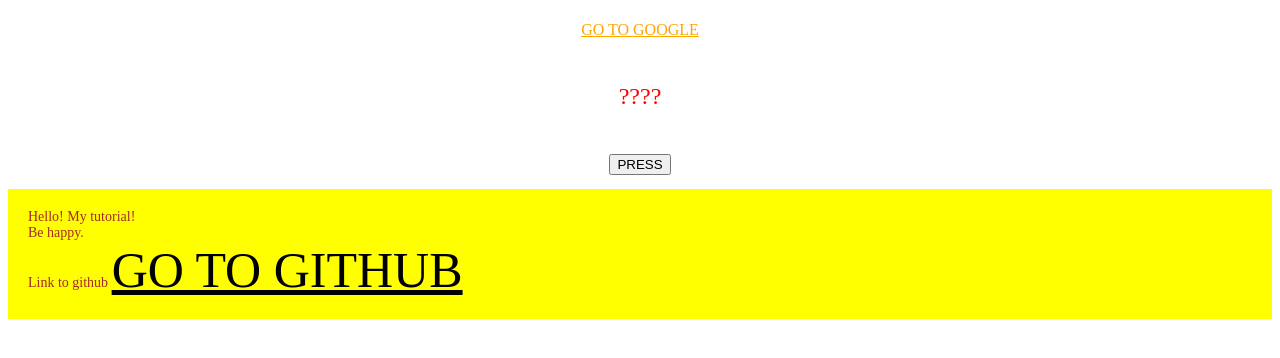
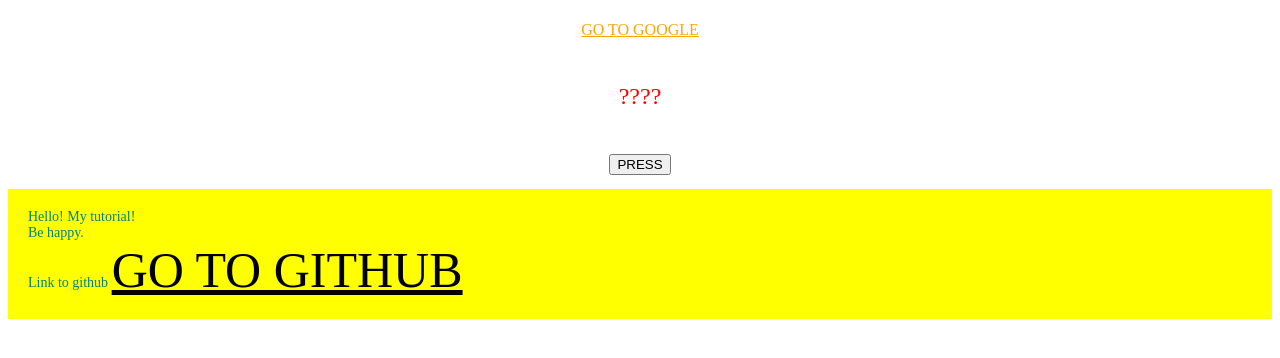
Before and after one commit to anthony-colpron/tutorial-html, a plain HTML site: page index.html in a window 1280 px wide. Shown: the part 352-710 px from the top of the page. Drawn offline with Linux system fonts and the light colour scheme.

Commit message:
Again again

```diff
--- a/styling/styles.css
+++ b/styling/styles.css
@@ -26,7 +26,7 @@
         }
 
         .link-sections p {
-            color: brown;
+            color: teal;
             font-size: 14px;
             border: 0px;
 
```
Also changed, not shown: .c9/metadata/environment/styling/styles.css, 1 other file.
